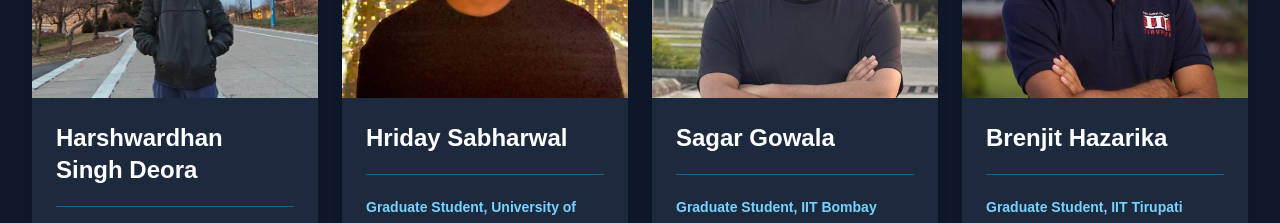
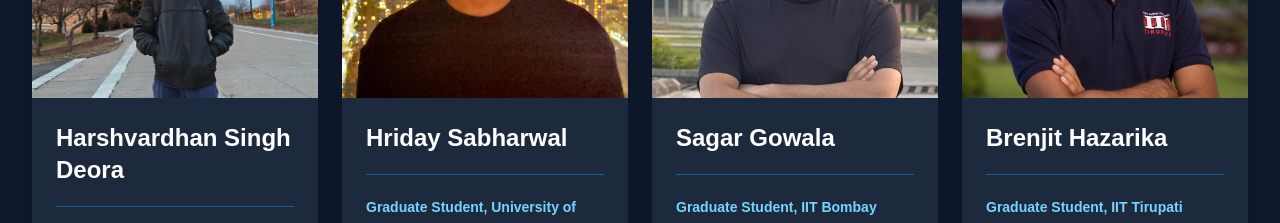
Before and after one commit to bibhasborah/bose-summer-school, a Next.js app: page / in a window 1280 px wide. Shown: the part 4160-4383 px from the top of the page. Built offline with nearby package versions, Linux system fonts and the light colour scheme.

Commit message:
Harsh spell correction

```diff
--- a/app/page.tsx
+++ b/app/page.tsx
@@ -118,7 +118,7 @@ const materialsSpeakers = [
 ];
 const physicsSpeakers = [
   {
-    name: "Harshwardhan Singh Deora",
+    name: "Harshvardhan Singh Deora",
     affiliation: "Graduate Student, Cornell University",
     field: "Machine Learning Interatomic Potentials for Molecular Dynamics Simulations",
     image: "/speakers/Harshwardhan.jpeg",
```
